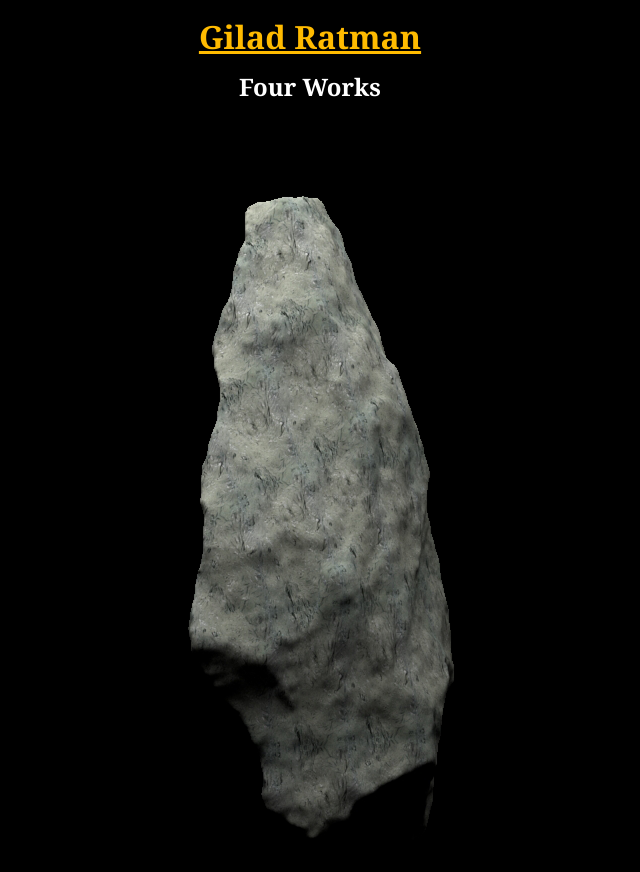
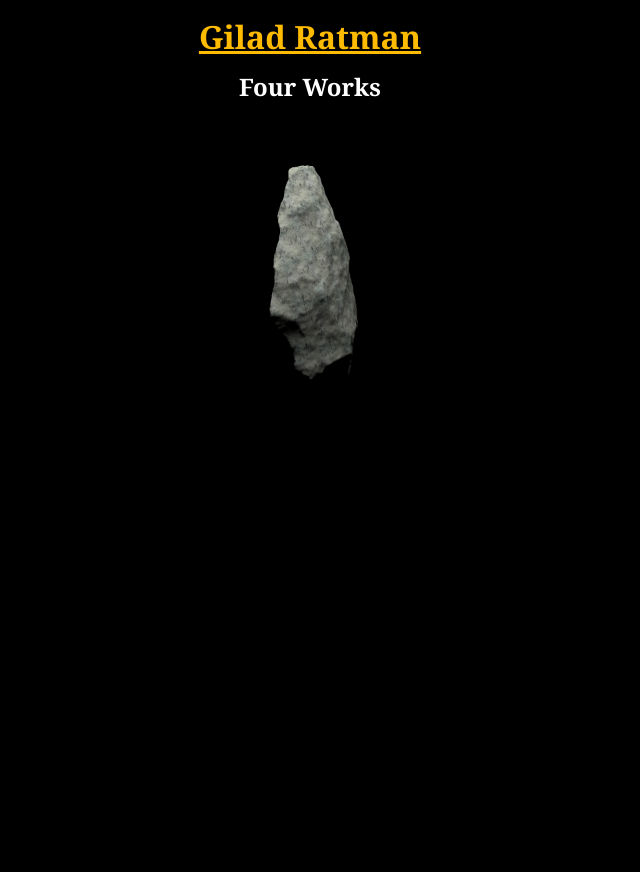
Before and after one commit to pitzbro/gilad-ratman-portfolio, a Vue app: page /project/1 in a window 1280 px wide. Shown: the whole page, without its empty margins (330-970 px from the left). After the commit the page ends 800 px from the top, so only its background shows below. Built offline with nearby package versions, Linux system fonts and the light colour scheme.

Commit message:
working on menu objects

```diff
--- a/src/components/project/project.component.html
+++ b/src/components/project/project.component.html
@@ -1,4 +1,4 @@
 <section>
-    <object-link></object-link>
+    <menu-object class="menu-object"></menu-object>
 
 </section>
--- a/src/components/project/project.component.js
+++ b/src/components/project/project.component.js
@@ -1,9 +1,9 @@
-import objectLink from '@/components/object/object';
+import menuObject from '@/components/object/object';
 
 export default {
   name: 'project',
   components: {
-    objectLink
+    menuObject
   },
   data() {
     return {
--- a/src/scss/_topography.scss
+++ b/src/scss/_topography.scss
@@ -4,3 +4,9 @@
     left: 0;
     z-index: -1;
 }
+
+.menu-object {
+    width: 25%;
+    height: auto;
+    cursor: pointer;
+}
```
